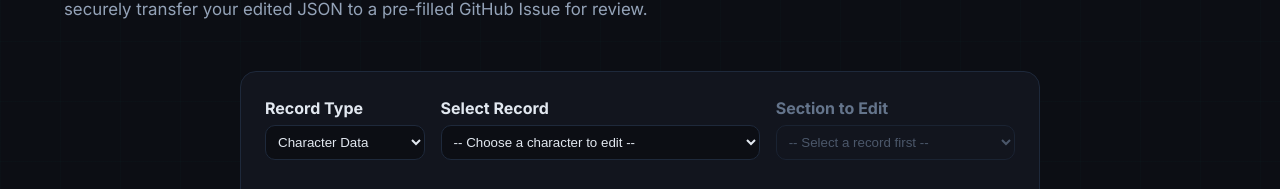
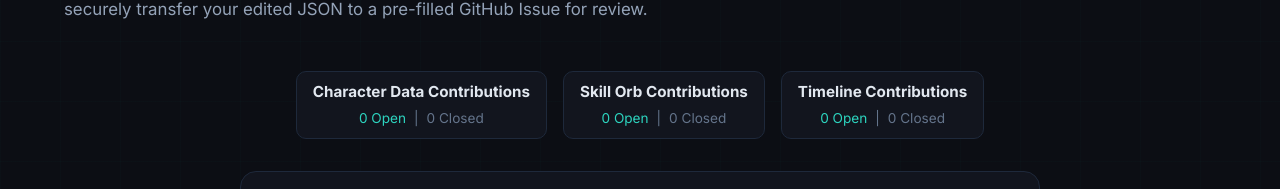
Before and after one commit to sorvani/dgenesisinfo, a Next.js app: page /contribute in a window 1280 px wide. Shown: the part 199-388 px from the top of the page. Built offline with nearby package versions, Linux system fonts and the light colour scheme; no server answers.

Commit message:
feat: add issue counts and assign labels to contribution form

```diff
--- a/next.config.ts
+++ b/next.config.ts
@@ -9,4 +9,6 @@ const nextConfig: NextConfig = {
 
 export default nextConfig;
 
-import('@opennextjs/cloudflare').then(m => m.initOpenNextCloudflareForDev());
+if (process.env.NODE_ENV === 'development') {
+  new Function('return import("@opennextjs/cloudflare")')().then((m: any) => m.initOpenNextCloudflareForDev());
+}
--- a/src/app/contribute/page.tsx
+++ b/src/app/contribute/page.tsx
@@ -7,10 +7,34 @@ export const metadata: Metadata = {
   description: 'Propose edits or additions to the D-Genesis database.',
 };
 
-export default function ContributePage() {
+async function fetchIssueCount(label: string, state: 'open' | 'closed') {
+  try {
+    const q = encodeURIComponent(`repo:sorvani/dgenesisinfo type:issue state:${state} label:contribution label:"${label}"`);
+    const res = await fetch(`https://api.github.com/search/issues?q=${q}`, {
+      next: { revalidate: 3600 }
+    });
+    if (!res.ok) return 0;
+    const data = await res.json();
+    return data.total_count || 0;
+  } catch (error) {
+    return 0;
+  }
+}
+
+export default async function ContributePage() {
   const orbs = getOrbs();
   const characters = getCharacters();
   const timeline = getTimelineEvents();
+
+  const [
+    orbOpen, orbClosed,
+    charOpen, charClosed,
+    timeOpen, timeClosed
+  ] = await Promise.all([
+    fetchIssueCount('orb data', 'open'), fetchIssueCount('orb data', 'closed'),
+    fetchIssueCount('character data', 'open'), fetchIssueCount('character data', 'closed'),
+    fetchIssueCount('timeline data', 'open'), fetchIssueCount('timeline data', 'closed')
+  ]);
 
   return (
     <>
@@ -21,6 +45,43 @@ export default function ContributePage() {
           Your browser will securely transfer your edited JSON to a pre-filled GitHub Issue for review.
         </p>
       </div>
+
+      <div className="animate-in" style={{ display: 'flex', gap: 'var(--space-md)', justifyContent: 'center', marginBottom: 'var(--space-xl)', flexWrap: 'wrap' }}>
+        {[
+          { label: 'character data', display: 'Character Data', open: charOpen, closed: charClosed },
+          { label: 'orb data', display: 'Skill Orb', open: orbOpen, closed: orbClosed },
+          { label: 'timeline data', display: 'Timeline', open: timeOpen, closed: timeClosed },
+        ].map(stat => (
+          <a
+            key={stat.label}
+            href={`https://github.com/sorvani/dgenesisinfo/issues?q=is:issue+label:contribution+label:"${encodeURIComponent(stat.label)}"`}
+            target="_blank"
+            rel="noreferrer"
+            style={{
+              background: 'var(--bg-secondary)',
+              padding: 'var(--space-sm) var(--space-md)',
+              borderRadius: 'var(--radius-md)',
+              border: '1px solid var(--border-subtle)',
+              textDecoration: 'none',
+              color: 'inherit',
+              display: 'flex',
+              flexDirection: 'column',
+              alignItems: 'center',
+              minWidth: '200px',
+              transition: 'transform 0.2s, background-color 0.2s',
+              cursor: 'pointer'
+            }}
+          >
+            <span style={{ fontWeight: 'bold', fontSize: '0.95rem', marginBottom: 'var(--space-xs)' }}>{stat.display} Contributions</span>
+            <div style={{ display: 'flex', gap: 'var(--space-sm)', fontSize: '0.85rem' }}>
+              <span style={{ color: 'var(--accent-teal)' }}>{stat.open} Open</span>
+              <span style={{ color: 'var(--text-muted)' }}>|</span>
+              <span style={{ color: 'var(--text-muted)' }}>{stat.closed} Closed</span>
+            </div>
+          </a>
+        ))}
+      </div>
+
       <div className="card" style={{ maxWidth: '800px', margin: '0 auto', boxShadow: 'var(--shadow-md)' }}>
         <ContributeForm orbs={orbs} characters={characters} timeline={timeline} />
       </div>
--- a/src/components/ContributeForm.tsx
+++ b/src/components/ContributeForm.tsx
@@ -339,7 +339,9 @@ export function ContributeForm({ orbs, characters, timeline }: Props) {
     const entityTitle = type === 'timeline' ? 'Timeline' : type === 'orb' ? 'Orb' : 'Character';
     const title = type === 'timeline' ? `Update Timeline Event` : `Update ${entityTitle}: ${selectedSlug}`;
     const body = `### Proposed Contribution\n**Action:** \`${actionType}\`\n**Target:** \`${target}\`\n\n**Payload:**\n\`\`\`json\n${payloadStr}\n\`\`\`\n`;
-    const url = `https://github.com/sorvani/dgenesisinfo/issues/new?title=${encodeURIComponent(title)}&body=${encodeURIComponent(body)}`;
+    const typeLabelMap = { orb: 'orb data', character: 'character data', timeline: 'timeline data' };
+    const labels = `contribution,${typeLabelMap[type]}`;
+    const url = `https://github.com/sorvani/dgenesisinfo/issues/new?title=${encodeURIComponent(title)}&body=${encodeURIComponent(body)}&labels=${encodeURIComponent(labels)}`;
     window.open(url, '_blank');
   };
 
```
